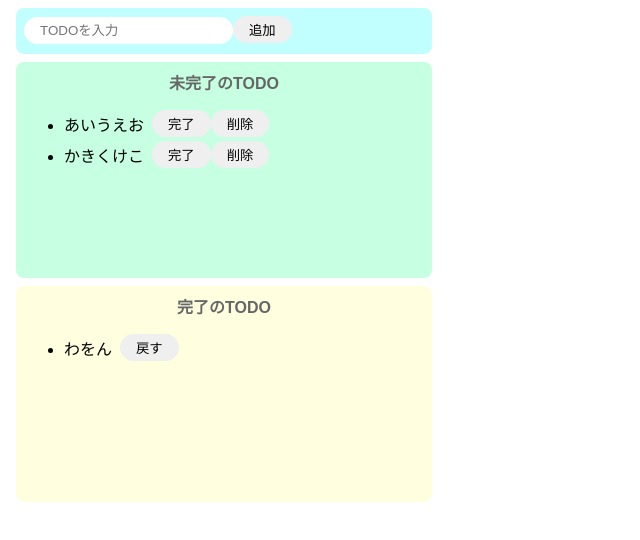
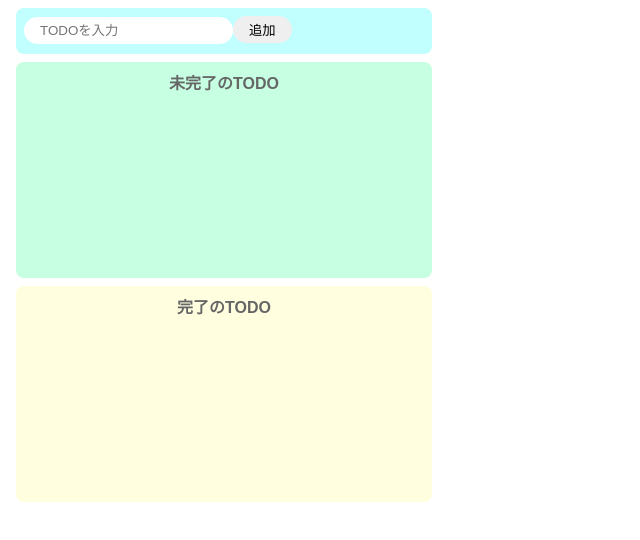
Before and after one commit to vlsk3104/react-todo, a React (Create React App) app: page / in a window 1280 px wide. Shown: the top 540 px of the page, without its empty margins (0-640 px from the left). Built offline with nearby package versions, Linux system fonts and the light colour scheme.

Commit message:
タスクの戻す機能

```diff
--- a/src/App.jsx
+++ b/src/App.jsx
@@ -3,11 +3,8 @@ import "./styles.css";
 
 export const App = () => {
   const [todoText, setTodoText] = useState("");
-  const [incompleteTodos, setIncompleteTodos] = useState([
-    "あいうえお",
-    "かきくけこ"
-  ]);
-  const [completeTodos, setCompleteTodos] = useState(["わをん"]);
+  const [incompleteTodos, setIncompleteTodos] = useState([]);
+  const [completeTodos, setCompleteTodos] = useState([]);
 
   const onChangeTodoText = (event) => setTodoText(event.target.value);
 
@@ -34,6 +31,15 @@ export const App = () => {
     const newCompleteTodos = [...completeTodos, incompleteTodos[index]];
     setIncompleteTodos(newIncompleteTodos);
     setCompleteTodos(newCompleteTodos);
+  };
+
+  const onClickBack = (index) => {
+    const newCompleteTodos = [...completeTodos];
+    newCompleteTodos.splice(index, 1);
+
+    const newIncompleteTodos = [...incompleteTodos, completeTodos[index]];
+    setCompleteTodos(newCompleteTodos);
+    setIncompleteTodos(newIncompleteTodos);
   };
 
   return (
@@ -63,11 +69,11 @@ export const App = () => {
       <div className="complete-area">
         <p className="title">完了のTODO</p>
         <ul>
-          {completeTodos.map((todo) => {
+          {completeTodos.map((todo, index) => {
             return (
               <div key={todo} className="list-row">
                 <li>{todo}</li>
-                <button>戻す</button>
+                <button onClick={() => onClickBack(index)}>戻す</button>
               </div>
             );
           })}
```
